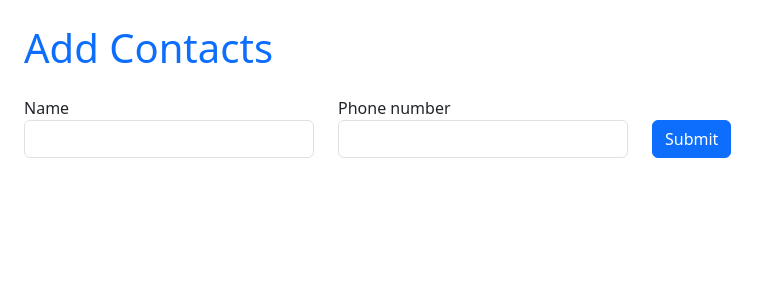
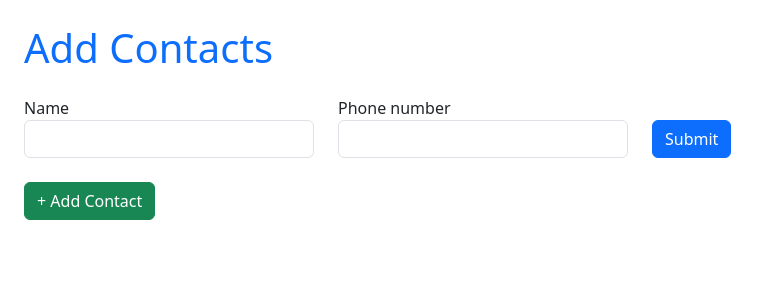
Before and after one commit to byiringiroscar/Django-htmx-dynamic-form-creation-with-multiple-submit, a Django app: page / in a window 1280 px wide. Shown: the top 300 px of the page, without its empty margins (0-770 px from the left). Run offline with Django 5.2, Linux system fonts and the light colour scheme; some libraries are stand-ins or nearby versions.

Commit message:
Update index.html

```diff
--- a/core/templates/index.html
+++ b/core/templates/index.html
@@ -12,5 +12,9 @@
     {% include 'partials/form.html' %}
 </div>
 
+<div class="my-4">
+    <button type="button" class="btn btn-success me-2">+ Add Contact</button>
+</div>
+
 
 {% endblock %}
```
